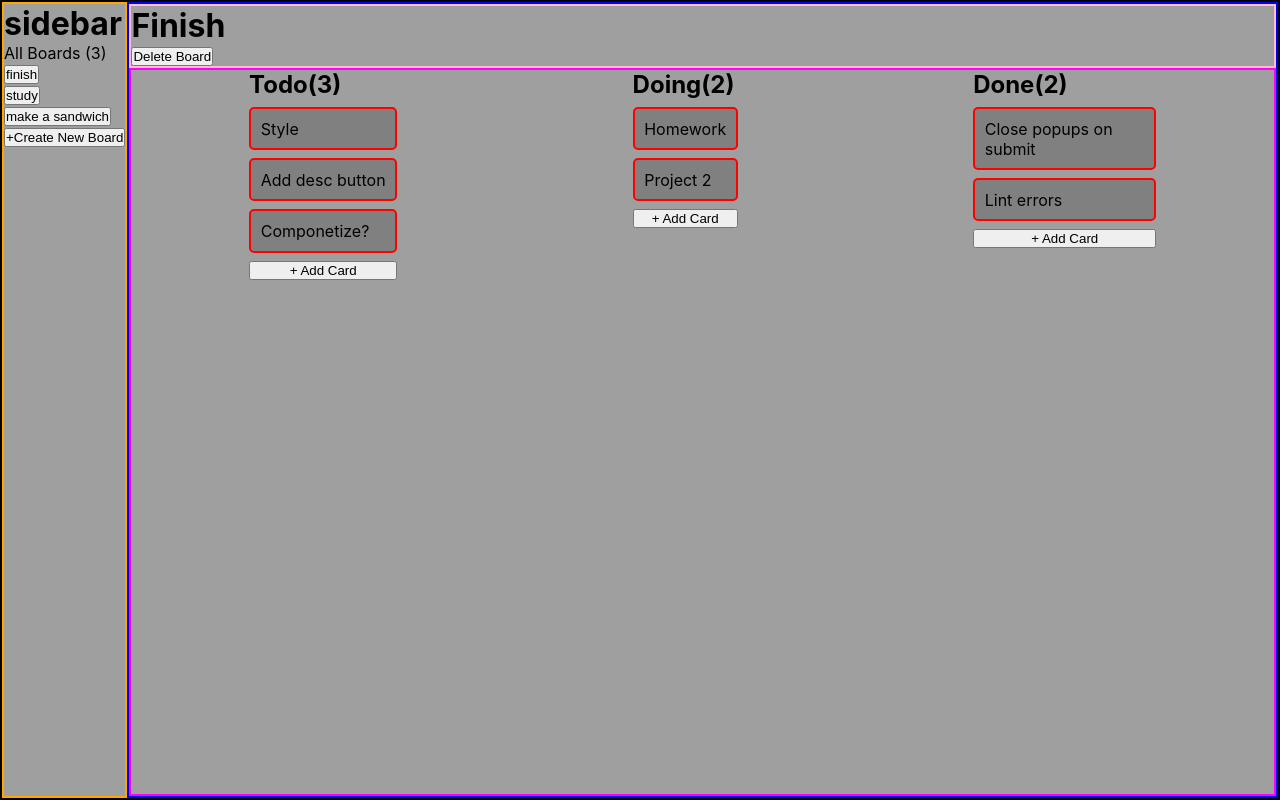
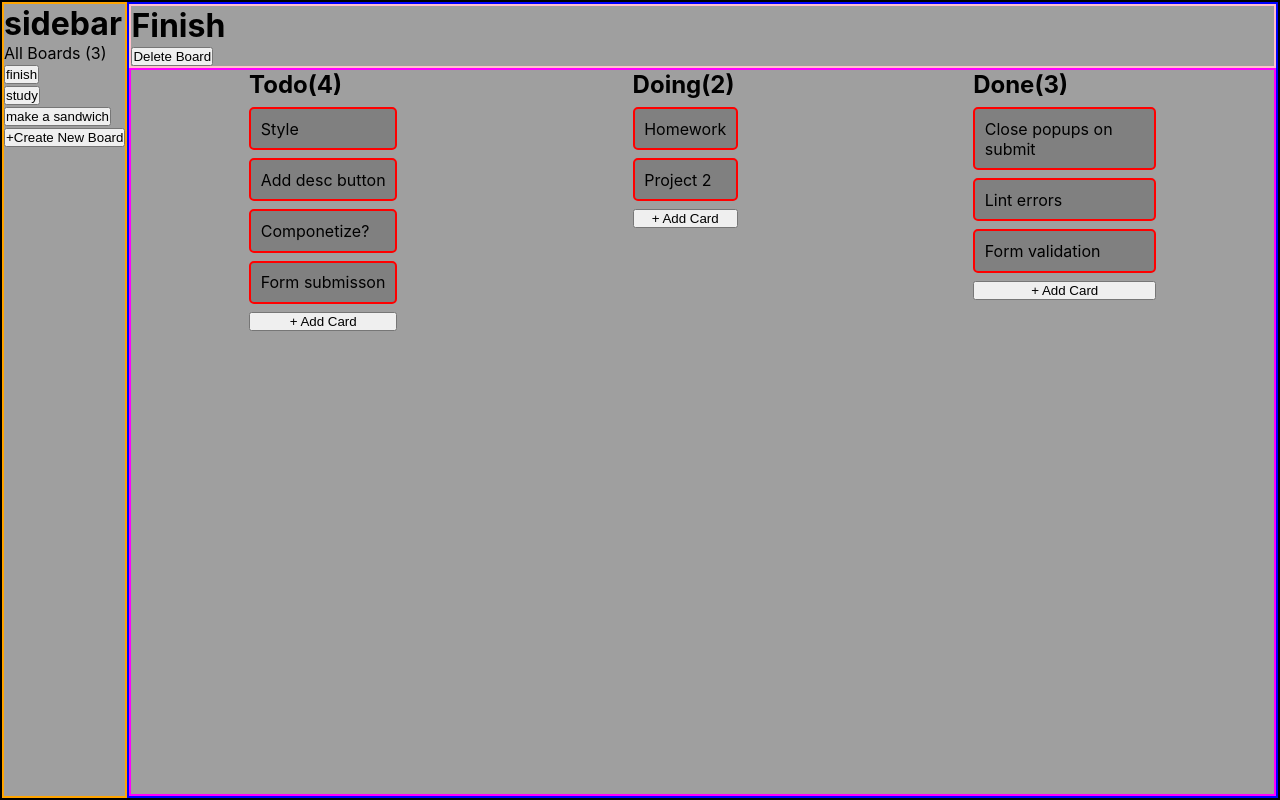
Before and after one commit to allmtz/task-tracker, a React (Create React App) app: page / in a window 1280 px wide. Built offline with nearby package versions, Linux system fonts and the light colour scheme.

Commit message:
form validation

```diff
--- a/src/App.js
+++ b/src/App.js
@@ -29,13 +29,16 @@ function App() {
       'subtasks': [
         'style','add desc button',
         'componetize?',
+        'form submisson'
     ],
       'doing': [
         'homework','project 2'
       ],
       'done': [
         'close popups on submit',
-        'lint errors'
+        'lint errors',
+        'form validation'
+
       ],
       'key': 1,
 
@@ -102,7 +105,11 @@ function App() {
       subtasks.push(ele.firstChild.value)
     })
 
-    console.log(subtasks)
+
+    if(titleInput.current.value === '' || descInput.current.value === '' || descInput.current.value.trim()=== '' || titleInput.current.value.trim()===''){
+      alert('Please make sure the Description and Title sections are filled in')
+      return
+    }
 
 
     const newTask =
@@ -122,6 +129,7 @@ function App() {
     setBoards(newBoards)
 
     closePopup()
+
   }
 
   function closePopup(){
@@ -197,6 +205,11 @@ function App() {
     // console.log('added card')
     // console.log(cardType)     determines what status the task has
     const boardClone=[...boards]
+
+    if(addCardInput.current.value === '' || addCardInput.current.value.trim()=== '' ){
+      alert('Fill in a task')
+      return
+    }
 
     if(cardType === 'todo'){
       const taskToAdd = addCardInput.current.value
```
Lines whose indentation alone changed are shown as unchanged.
